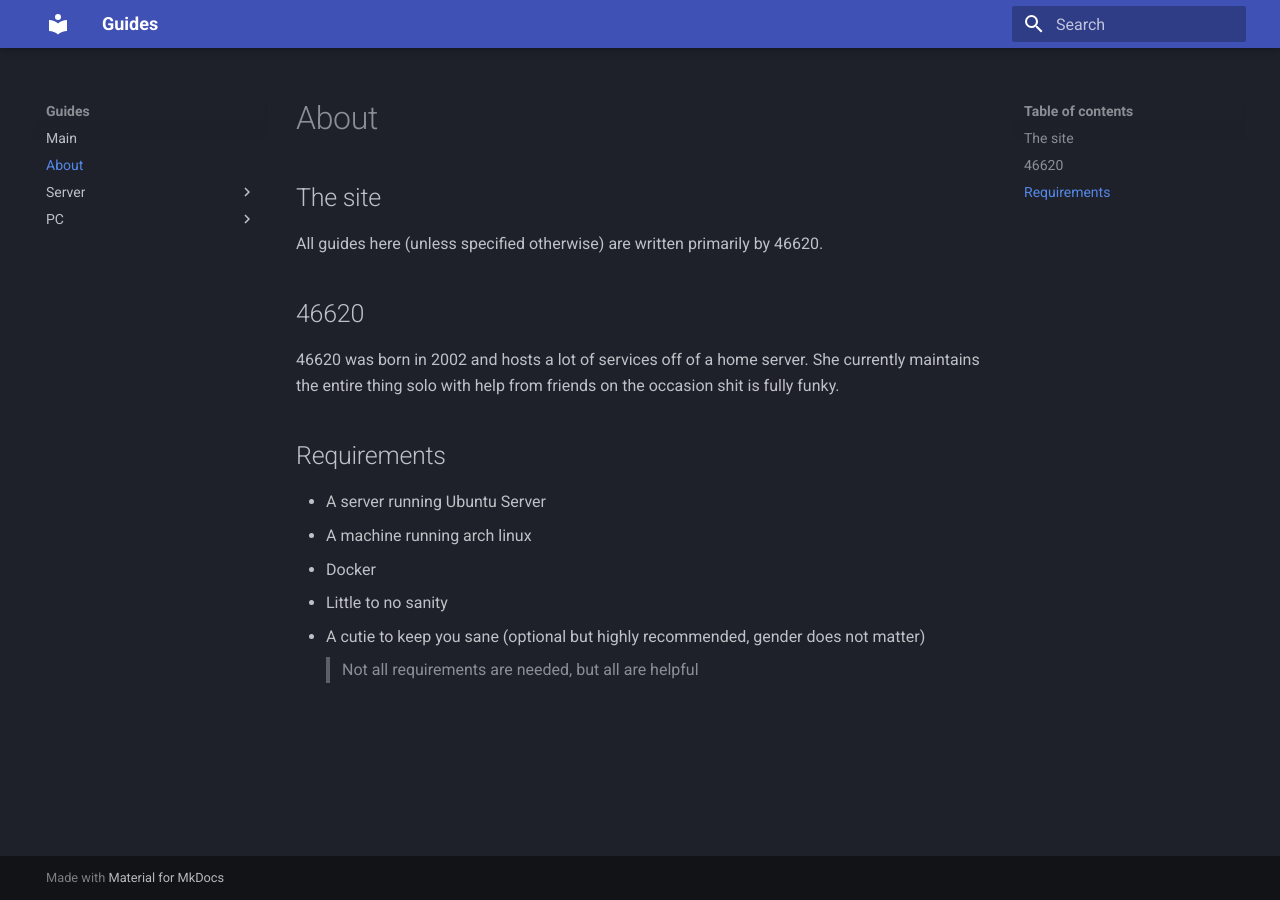
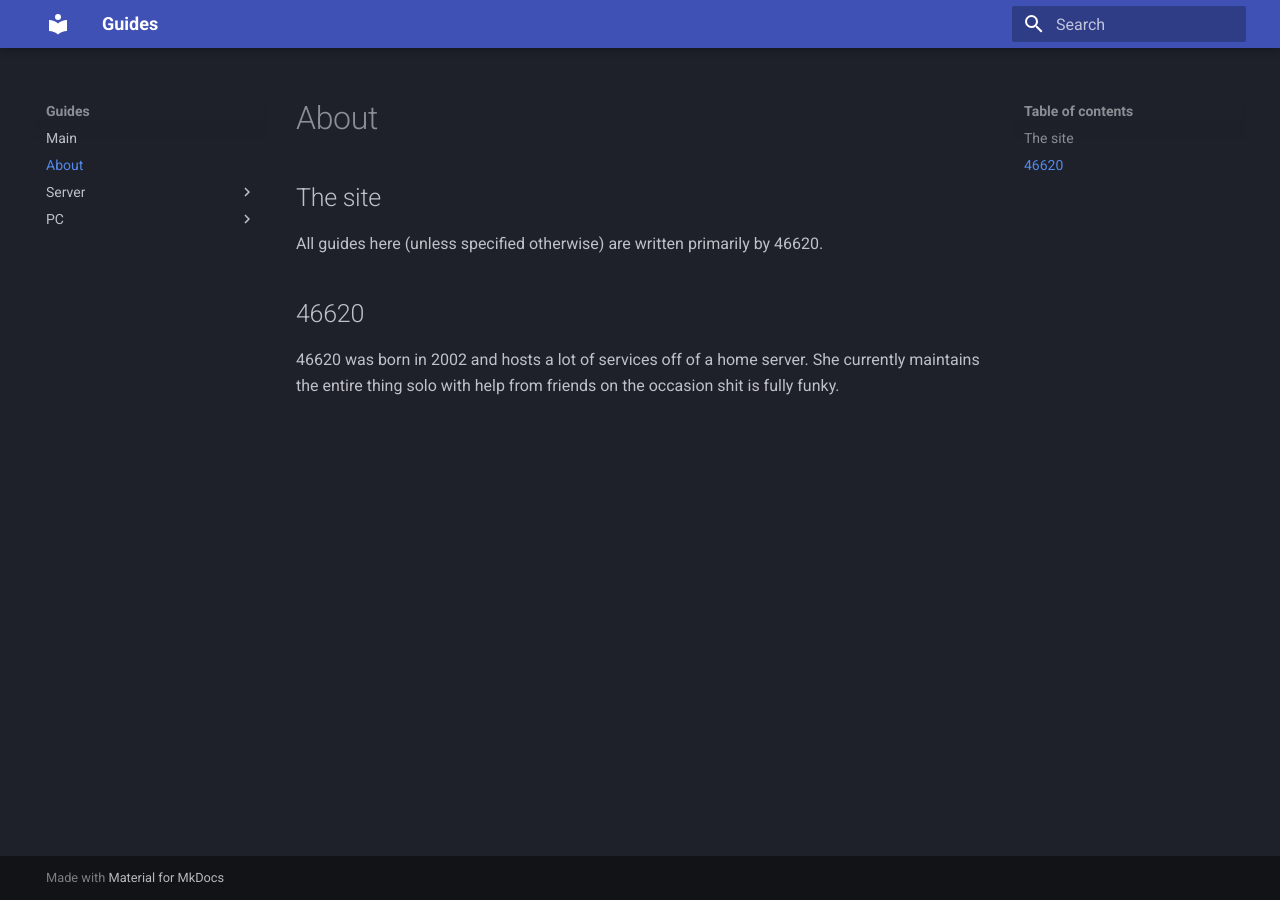
Before and after one commit to 46620/guides, an MkDocs documentation site: the page built from docs/about.md, in a window 1280 px wide. Built offline with MkDocs 1.6.1 and Material for MkDocs 9.7.7, drawn with Linux system fonts in a browser that asks for light colours.

Commit message:
Added a separate requirements page

```diff
--- a/docs/about.md
+++ b/docs/about.md
@@ -7,12 +7,3 @@ All guides here (unless specified otherwise) are written primarily by 46620.
 ## 46620
 
 46620 was born in 2002 and hosts a lot of services off of a home server. She currently maintains the entire thing solo with help from friends on the occasion shit is fully funky.
-
-## Requirements
-
-  *   A server running Ubuntu Server
-  *   A machine running arch linux
-  *   Docker
-  *   Little to no sanity
-  *   A cutie to keep you sane (optional but highly recommended, gender does not matter)
-> Not all requirements are needed, but all are helpful
```
Also changed, not shown: docs/requirements.md (added, +11 -0 lines), docs/server/plex/install.md (+1 -1 lines).
